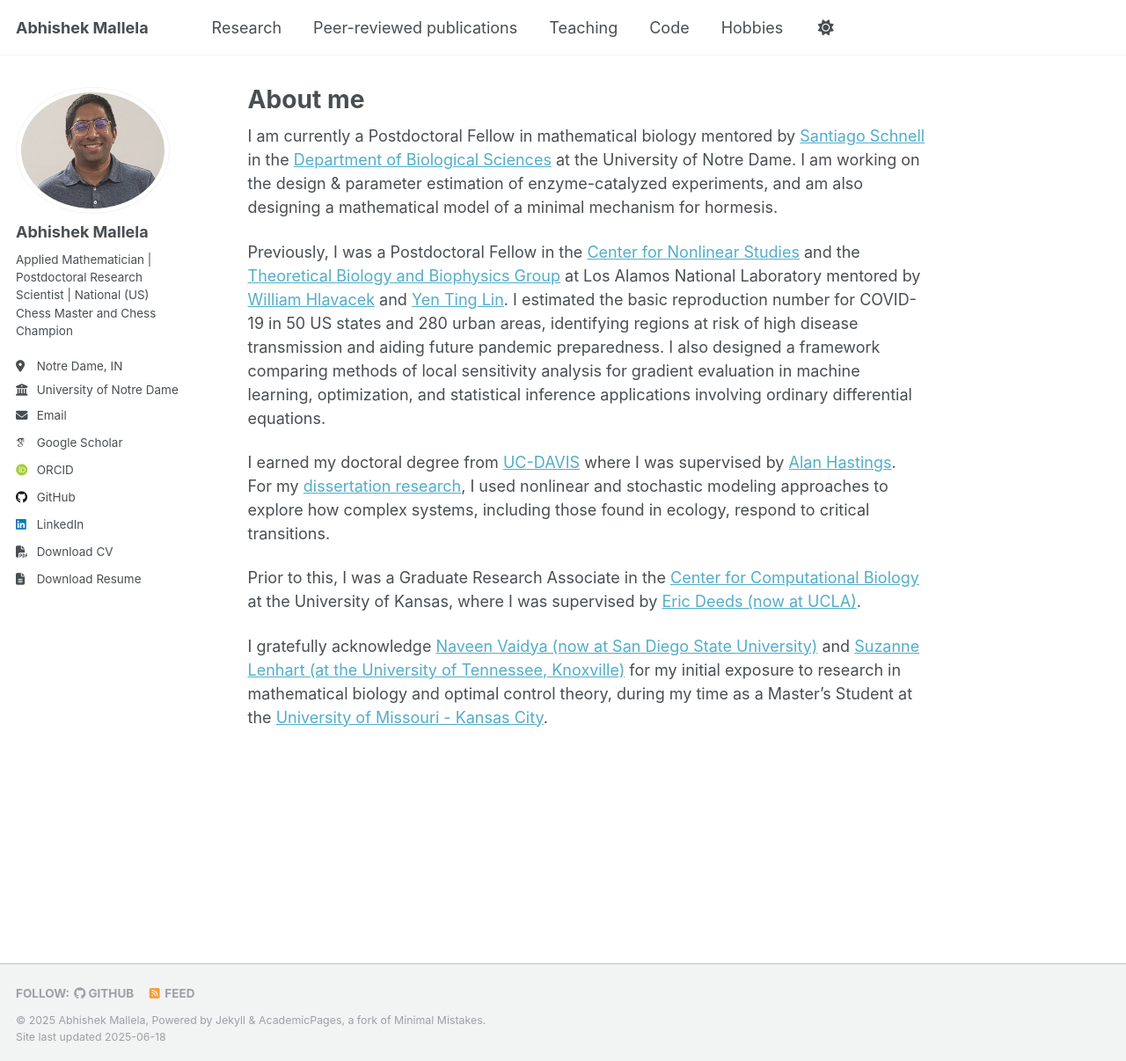
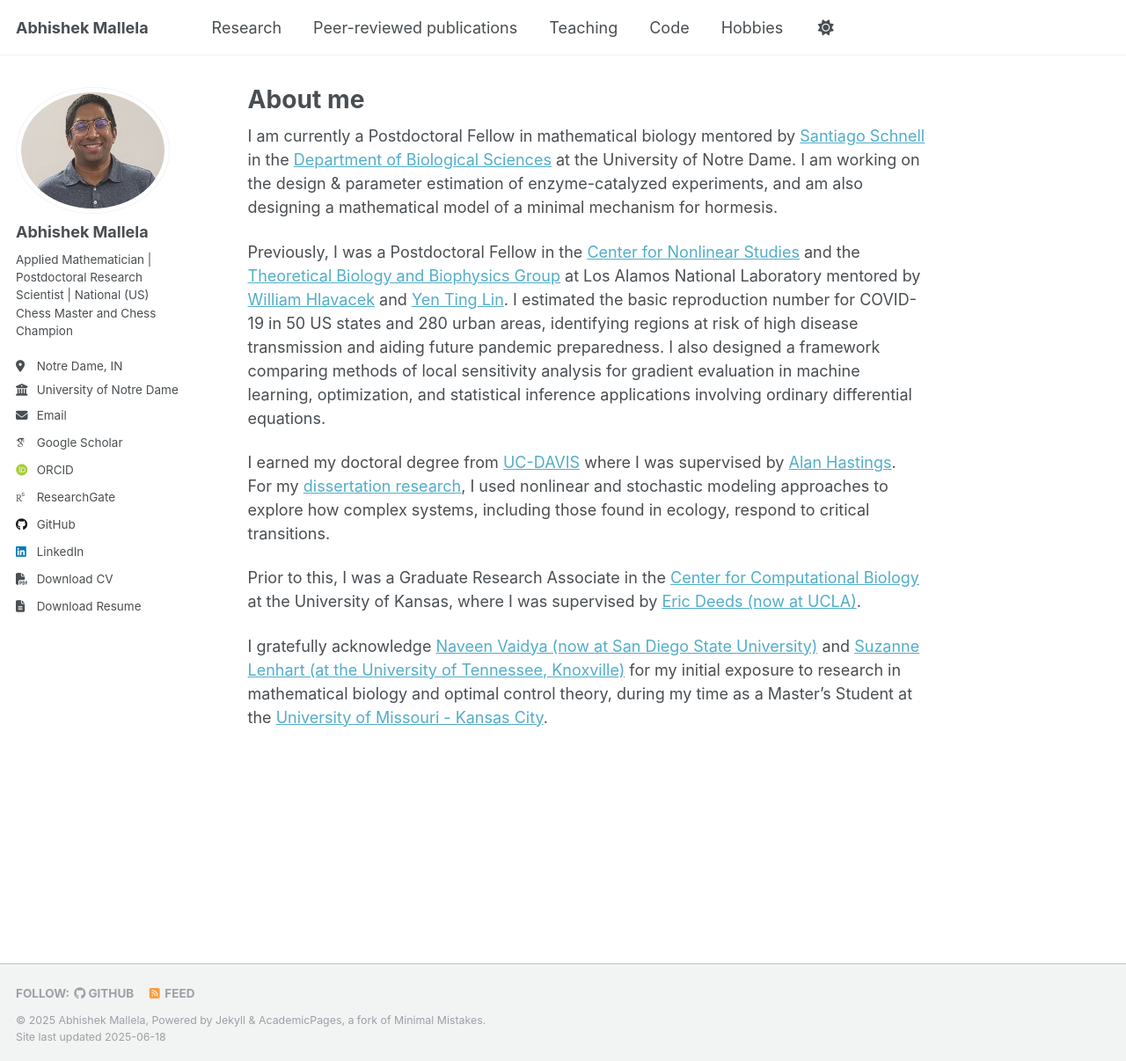
Before and after one commit to dynova/dynova.github.io, a Jekyll site: the page built from _pages/about.md, in a window 1280 px wide and 1206 px high. Shown: the whole window at 88% size. Built offline with Jekyll 4.4.1, drawn with Linux system fonts in a browser that asks for light colours; some web fonts are replaced.

Commit message:
Replaced PubMed with ResearchGate

```diff
--- a/_includes/author-profile.html
+++ b/_includes/author-profile.html
@@ -41,7 +41,7 @@
       {% if author.orcid %}
         <li><a href="{{ author.orcid }}"><i class="ai ai-orcid ai-fw icon-pad-right"></i>ORCID</a></li>
       {% endif %}
-      {% if author.pubmed %}
+      {% if author.researchgate %}
         <li><a href="{{ author.researchgate }}"><i class="ai ai-researchgate ai-fw icon-pad-right"></i>ResearchGate</a></li>
       {% endif %}
 
```
